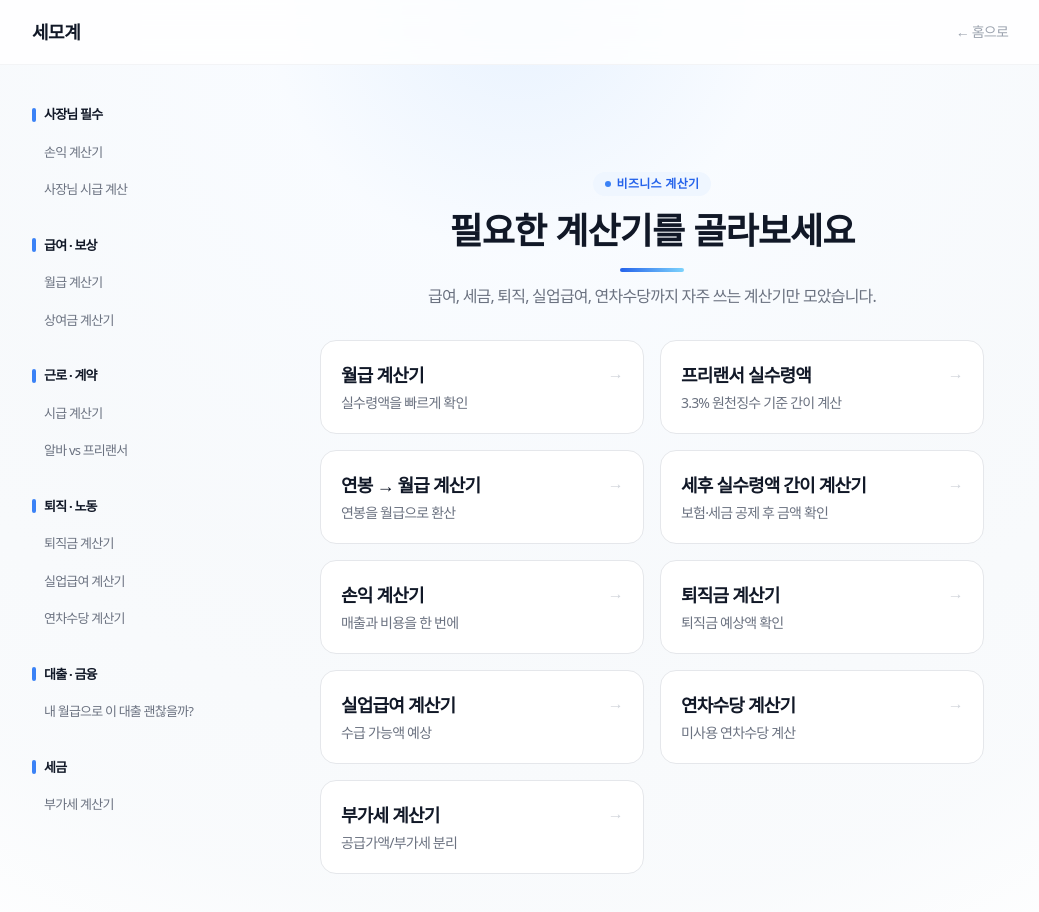
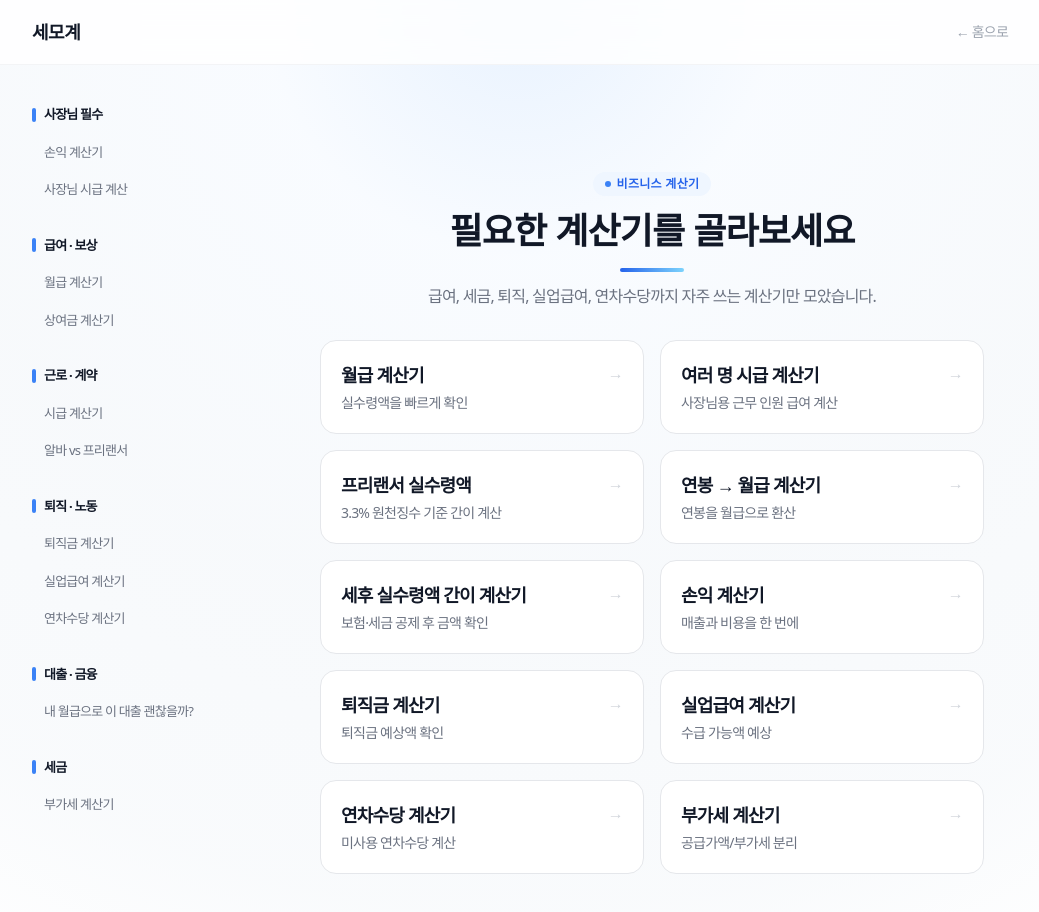
Before and after one commit to greentea2417/semogye-calculator, a Next.js app: page /business in a window 1280 px wide. Shown: the top 912 px of the page, without its empty margins (120-1159 px from the left). Built offline with nearby package versions, Linux system fonts and the light colour scheme; a web font is replaced by a local one.

Commit message:
feat: highlight hourly multi calculator

```diff
--- a/app/business/page.tsx
+++ b/app/business/page.tsx
@@ -2,6 +2,7 @@ import Link from "next/link";
 
 const items = [
   { href: "/business/salary", label: "월급 계산기", desc: "실수령액을 빠르게 확인" },
+  { href: "/business/hourly-multi", label: "여러 명 시급 계산기", desc: "사장님용 근무 인원 급여 계산" },
   { href: "/business/freelance", label: "프리랜서 실수령액", desc: "3.3% 원천징수 기준 간이 계산" },
   { href: "/business/salary-conversion", label: "연봉 → 월급 계산기", desc: "연봉을 월급으로 환산" },
   { href: "/business/net-salary", label: "세후 실수령액 간이 계산기", desc: "보험·세금 공제 후 금액 확인" },
```
